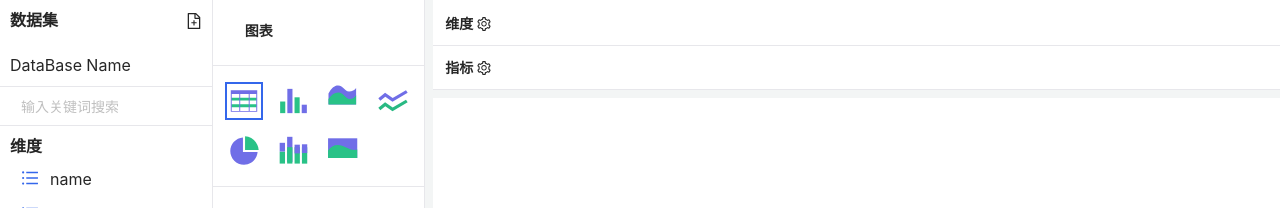
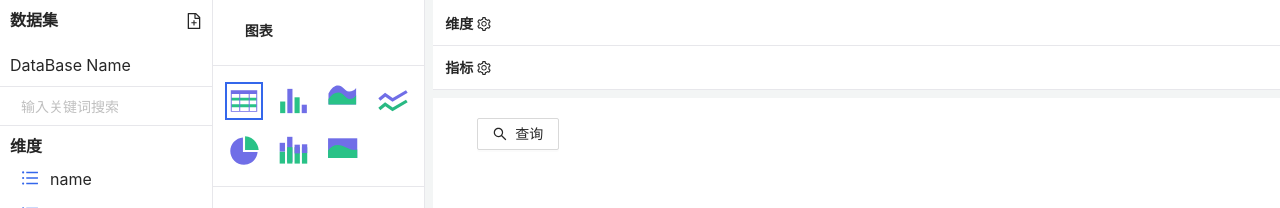
Before and after one commit to Jiay0928/Bi_front, a React (Create React App) app: page / in a window 1280 px wide. Shown: the top 208 px of the page. Built offline with nearby package versions, Linux system fonts and the light colour scheme; the HTML template or start-up script is replaced by a standard one.

Commit message:
inputbox && search button

```diff
--- a/package.json
+++ b/package.json
@@ -7,6 +7,8 @@
     "@testing-library/react": "^13.3.0",
     "@testing-library/user-event": "^13.5.0",
     "antd": "^4.22.2",
+    "echarts": "^5.3.3",
+    "echarts-for-react": "^3.0.2",
     "react": "^18.2.0",
     "react-dom": "^18.2.0",
     "react-scripts": "5.0.1",
--- /dev/null
+++ b/src/pages/mainPage/component/valueGraph/index.jsx
@@ -0,0 +1,23 @@
+import React from 'react';
+import ReactEcharts from "echarts-for-react";
+
+export default function ValueGraph() {
+    const option = {
+        xAxis: {
+          type: 'category',
+          data: ['Mon', 'Tue', 'Wed', 'Thu', 'Fri', 'Sat', 'Sun']
+        },
+        yAxis: {
+          type: 'value'
+        },
+        series: [
+          {
+            data: [120, 200, 150, 80, 70, 110, 130],
+            type: 'bar'
+          }
+        ]
+      };
+  return (
+    <ReactEcharts option={option} />
+  )
+}
--- a/src/pages/mainPage/index.jsx
+++ b/src/pages/mainPage/index.jsx
@@ -1,20 +1,28 @@
 import React, {useState, useRef, useImperativeHandle} from 'react';
 import  "./index.less";
-import { FileAddOutlined, SettingOutlined, CloseCircleOutlined } from '@ant-design/icons';
-import { Input } from 'antd';
+import { FileAddOutlined, SettingOutlined, CloseCircleOutlined, SearchOutlined } from '@ant-design/icons';
+import { Input, Button } from 'antd';
 import ValueListBar from './component/valueListBar';
 import { valueList, dataList } from '../../models/fakeData';
 import GraphSettingSideBar from './component/graphSettingSideBar';
 import { tableImgList } from '../../assets/tableIcons';
 import ValueTable from './component/valueTable';
 import {dimensionToColumn, dataToRow} from "./../../util/util";
+import ValueGraph from './component/valueGraph';
 
 
 export default function MainPage(ref) {
   const [dimension, setDimension] = useState("");
   const [matric, setmatric] = useState([]);
   const [graphType, setGraphType] = useState(0);
+  const [allDimensions, setAllDimensions] = useState(valueList);
+  const [allMatrics, setMatrics] = useState(valueList);
+  const [shownDimensions, setShownDimensions] = useState(valueList);
+  const [shownMatrics, setShownMatrics] = useState(valueList);
+  const [tableVisible, setTableVisible] = useState(false);
 
+
+  // handle selected values
   let createValueContainer = (value, isDim) => {
     if (value === ""){
       return <></>
@@ -45,14 +53,37 @@ export default function MainPage(ref) {
         setmatric([...matric,value])};
     }
   }
-  let switchDataType = () => {
+
+  // handle graph
+  let graphCreator = () => {
     switch(graphType){
       case 0:
         return <ValueTable columnNames={dimensionToColumn([dimension, ...matric])} dataList={dataToRow(dataList, [dimension, ...matric])}/> ;
       default:
-        return <></>;
+        return <ValueGraph/>
     }
   }
+
+  // handle input search bar
+   let searchMethod = (e) => {
+        let value = e.target.value;
+        setShownDimensions(allDimensions.filter((str)=>(str.includes(value))));
+        setShownMatrics(allMatrics.filter((str) =>
+          str.includes(value)
+        ))
+   }
+
+  //  handle if table is visible
+  let tableVisibilityHandler = () => {
+    if ((dimension !== "") && (matric.length !== 0)){
+      setTableVisible(true);
+
+    }else{
+      setTableVisible(false);
+    }
+
+  }
+
   return (
     <div className="MainPage">
       <div className="DataSelectSideBar">
@@ -64,13 +95,12 @@ export default function MainPage(ref) {
             <div>
                 DataBase Name
             </div>
-
         </div>
         <div className='searchBoxWrapper'>
-            <Input className='searchBox' placeholder="输入关键词搜索" />
+            <Input className='searchBox' placeholder="输入关键词搜索" onChange={searchMethod}/>
         </div>
-        <ValueListBar title="维度" valueList={valueList} clickAction={valueAddingHandler(true)}/>
-        <ValueListBar title="指标" valueList={valueList} clickAction={valueAddingHandler(false)}/>
+        <ValueListBar title="维度" valueList={shownDimensions} clickAction={valueAddingHandler(true)}/>
+        <ValueListBar title="指标" valueList={shownMatrics} clickAction={valueAddingHandler(false)}/>
        </div>
           <GraphSettingSideBar imgList={tableImgList} selectedGraphIndex={graphType} setSelectedGraphIndex={setGraphType}/>
           <div className="rightContainer">
@@ -90,8 +120,11 @@ export default function MainPage(ref) {
 
             </div>
             <div className="graphContainer">
-            { (dimension !== "") && (matric.length !== 0) &&
-              switchDataType()
+              <Button className='searchButton' onClick={tableVisibilityHandler}>
+                <SearchOutlined /> 查询
+              </Button>
+            {tableVisible  &&
+              graphCreator()
             }
             </div>
           </div>
--- a/src/pages/mainPage/index.less
+++ b/src/pages/mainPage/index.less
@@ -56,6 +56,10 @@
             width: 100%;
             padding: 20px;
             min-height: 800px;
+            .searchButton{
+                margin-left: 24px;
+
+            }
 
         }
     }
```
